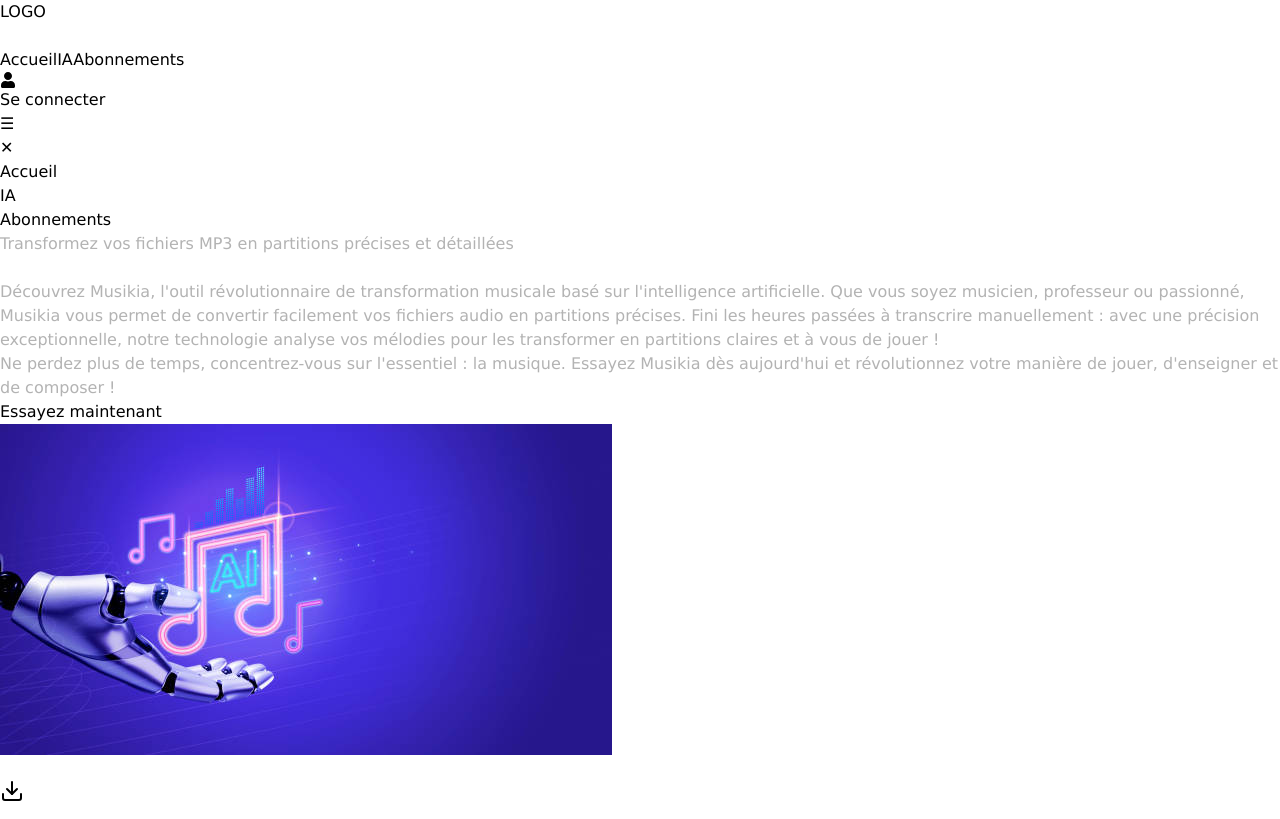
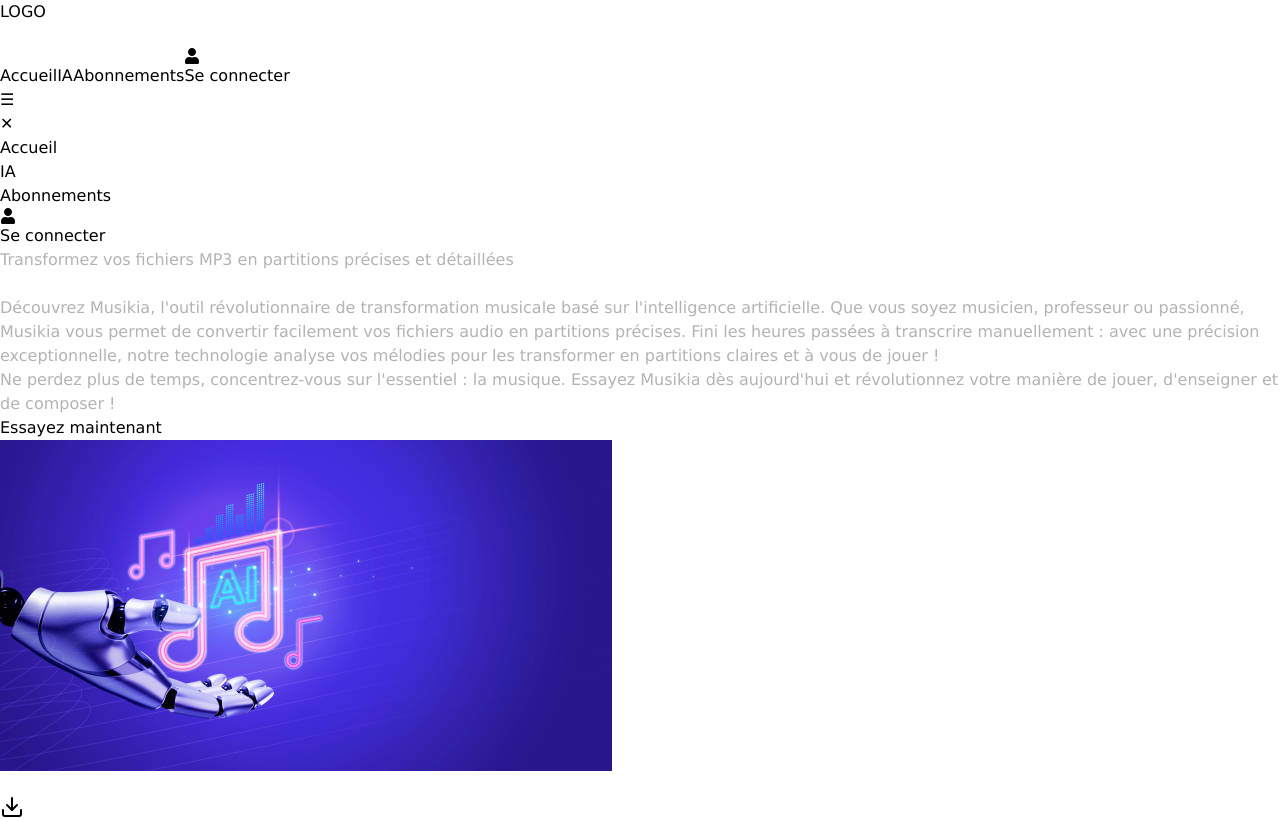
Before and after one commit to lemadnightofficiel/Musikia_Web, a Next.js app in the folder site-web-musikia/: page / in a window 1280 px wide. Shown: the top 819 px of the page. Built offline with nearby package versions, Linux system fonts and the light colour scheme.

Commit message:
button deconnection

```diff
--- a/site-web-musikia/src/app/components/NavBar.tsx
+++ b/site-web-musikia/src/app/components/NavBar.tsx
@@ -1,8 +1,8 @@
 "use client";
 import Link from "next/link";
-import React, { useState } from "react";
+import React, { useState, useEffect } from "react";
 import { useRouter, usePathname } from 'next/navigation';
-import { FaUser } from "react-icons/fa";
+import { FaUser, FaSignOutAlt } from "react-icons/fa";
 
 const navLinks = [
   { title: "Accueil", path: "/" },
@@ -12,14 +12,37 @@ const navLinks = [
 
 const Navbar = () => {
   const [isNavbarOpen, setIsNavbarOpen] = useState(false);
+  const [isAuthenticated, setIsAuthenticated] = useState(false);
   const router = useRouter();
   const pathname = usePathname();
+
+
+  useEffect(() => {
+
+    const token = localStorage.getItem('authToken');
+    if (token) {
+      setIsAuthenticated(true);
+    }
+  }, []);
 
   const toggleNavbar = () => setIsNavbarOpen(!isNavbarOpen);
 
   const handleLinkClick = (path: string) => {
     setIsNavbarOpen(false);
     router.push(path);
+  };
+
+  const handleLogout = () => {
+
+    localStorage.removeItem('authToken');
+    setIsAuthenticated(false);
+
+    router.push('/');
+  };
+
+
+  const handleLogin = () => {
+    router.push('/pages/login');
   };
 
   return (
@@ -36,10 +59,23 @@ const Navbar = () => {
                 {title}
               </Link>
             ))}
-            <Link href="/pages/login" className="flex items-center text-gray-800 bg-white hover:bg-gray-200 px-4 py-2 rounded transition-all duration-300 transform hover:scale-105 hover:shadow-lg">
-              <FaUser className="mr-2" />
-              Se connecter
-            </Link>
+            {isAuthenticated ? (
+              <button
+                onClick={handleLogout}
+                className="flex items-center text-gray-800 bg-white hover:bg-gray-200 px-4 py-2 rounded transition-all duration-300 transform hover:scale-105 hover:shadow-lg"
+              >
+                <FaSignOutAlt className="mr-2" />
+                Se déconnecter
+              </button>
+            ) : (
+              <button
+                onClick={handleLogin}
+                className="flex items-center text-gray-800 bg-white hover:bg-gray-200 px-4 py-2 rounded transition-all duration-300 transform hover:scale-105 hover:shadow-lg"
+              >
+                <FaUser className="mr-2" />
+                Se connecter
+              </button>
+            )}
           </div>
           <button onClick={toggleNavbar} className="md:hidden w-10 h-10 flex items-center justify-center border border-gray-600 text-white hover:text-gray-300" aria-label={isNavbarOpen ? "Fermer le menu" : "Ouvrir le menu"}>
             {isNavbarOpen ? "✕" : "☰"}
@@ -60,6 +96,27 @@ const Navbar = () => {
                       </Link>
                     </li>
                   ))}
+                  <li>
+                    {isAuthenticated ? (
+                      <button
+                        onClick={handleLogout}
+                        className="block w-full py-3 px-4 text-left transition text-gray-300 hover:bg-gray-700"
+                      >
+                        <FaSignOutAlt className="inline mr-2" />
+                        Se déconnecter
+                      </button>
+                    ) : (
+                      <Link href="/pages/login">
+                        <button
+                          onClick={() => handleLinkClick('/pages/login')}
+                          className="block w-full py-3 px-4 text-left transition text-gray-300 hover:bg-gray-700"
+                        >
+                          <FaUser className="inline mr-2" />
+                          Se connecter
+                        </button>
+                      </Link>
+                    )}
+                  </li>
                 </ul>
               </nav>
             </div>
--- a/site-web-musikia/src/app/pages/login/page.tsx
+++ b/site-web-musikia/src/app/pages/login/page.tsx
@@ -34,8 +34,10 @@ const LoginPage: React.FC = () => {
       setError(loginError.message);
     } else {
       console.log('Connexion réussie', data);
+
+      localStorage.setItem('authToken', data.session?.access_token || 'dummy-token');
       alert('Connexion réussie !');
-      router.push('/pages/home');
+      router.push('/');
     }
   };
 
--- a/site-web-musikia/src/app/pages/register/page.tsx
+++ b/site-web-musikia/src/app/pages/register/page.tsx
@@ -50,9 +50,12 @@ const RegisterPage = () => {
       setError(error.message);
       setSuccessMessage(null);
     } else {
+      console.log('Inscription réussie:', data);
+
+      localStorage.setItem('authToken', data.session?.access_token || 'dummy-token');
       setSuccessMessage('Inscription réussie !');
       setError(null);
-      router.push('/pages/home');
+      router.push('/');
     }
   };
 
```
